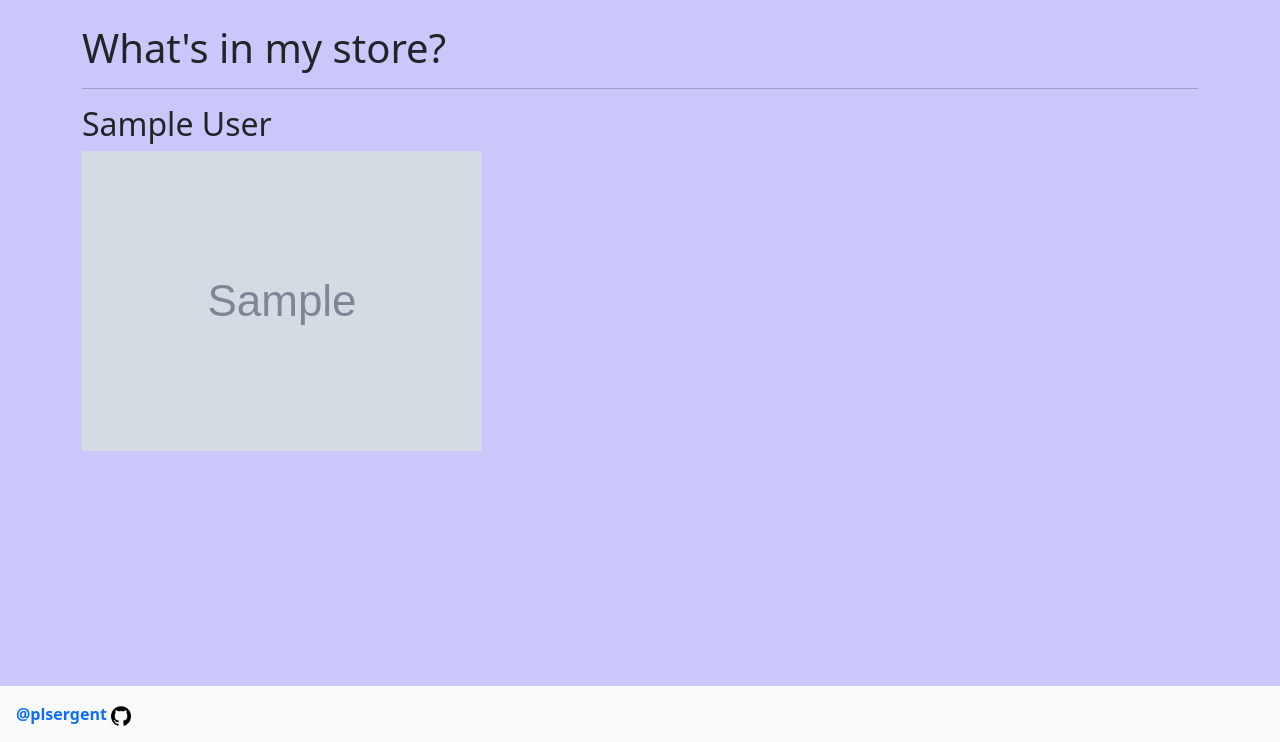
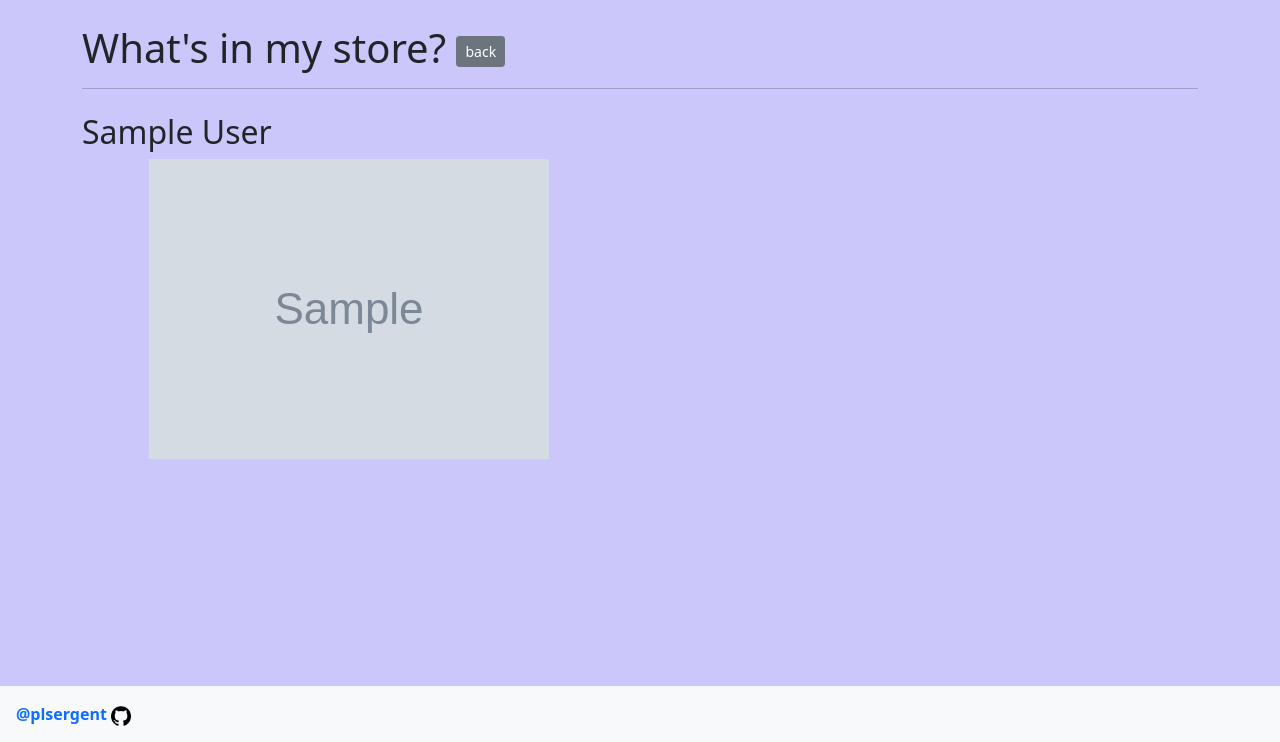
Before and after one commit to PLsergent/valorant-store, a Flask app: template src/templates/store.html in a window 1280 px wide. Shown: the part 58-800 px from the top of the page. Run offline with Flask 2, Linux system fonts and the light colour scheme; the template is opened without the code that fills it: most values are stand-ins (such as "Sample title", 1, 10 or a date in 2020); grey boxes marked "Sample" are stand-in pictures.

Commit message:
ValorantStore + Readme: enhance img display, handle login errors and update readme.md

```diff
--- a/src/templates/store.html
+++ b/src/templates/store.html
@@ -2,17 +2,24 @@
 
 {% block content %}
 
-<h1>What's in my store?</h1>
+<style type="text/css">
+    img.img-fluid {
+        object-fit: contain; height: 300px !important; width: 533px !important
+    }
+</style>
 
-<hr>
+<h1>What's in my store? <a  href="/" class="btn btn-sm btn-secondary">back</a></h1>
 
-{% for skin in data %}
+<hr class="mb-4">
 
-    <h2>{{ skin.displayName }}</h2>
-
-    <img class="mb-4 img-fluid" src="{{ skin.displayIcon }}" alt="{{ skin.displayName }}">
-
-{% endfor %}
+<div class="row">
+    {% for skin in data %}
+        <div class="col-md-6">
+            <h2>{{ skin.displayName }}</h2>
+            <img class="mb-4 img-fluid" src="{{ skin.displayIcon }}" alt="{{ skin.displayName }}">
+        </div>
+    {% endfor %}
+</div>
 
 <br>
 <br>
```
Also changed, not shown: src/store.py (+11 -1 lines), src/templates/homepage.html (+7 -0 lines), README.md.
